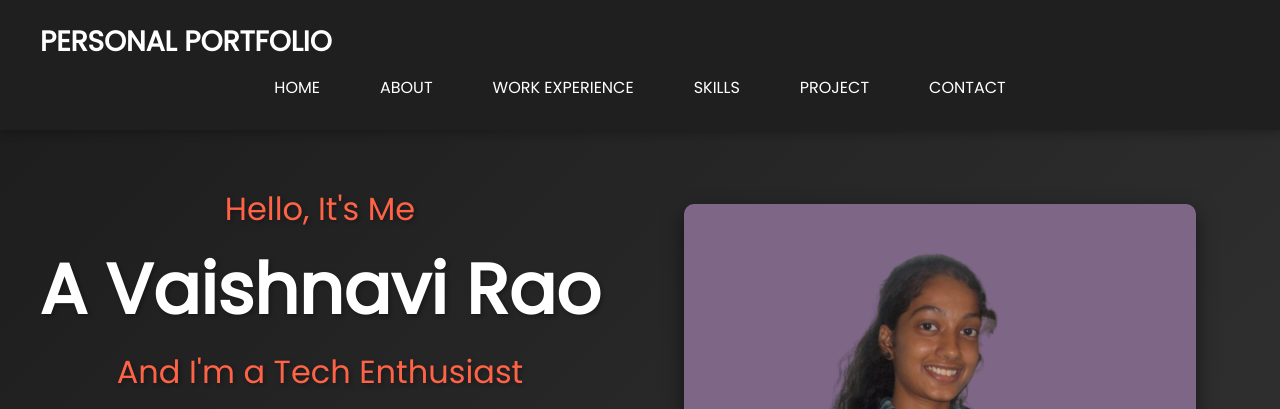
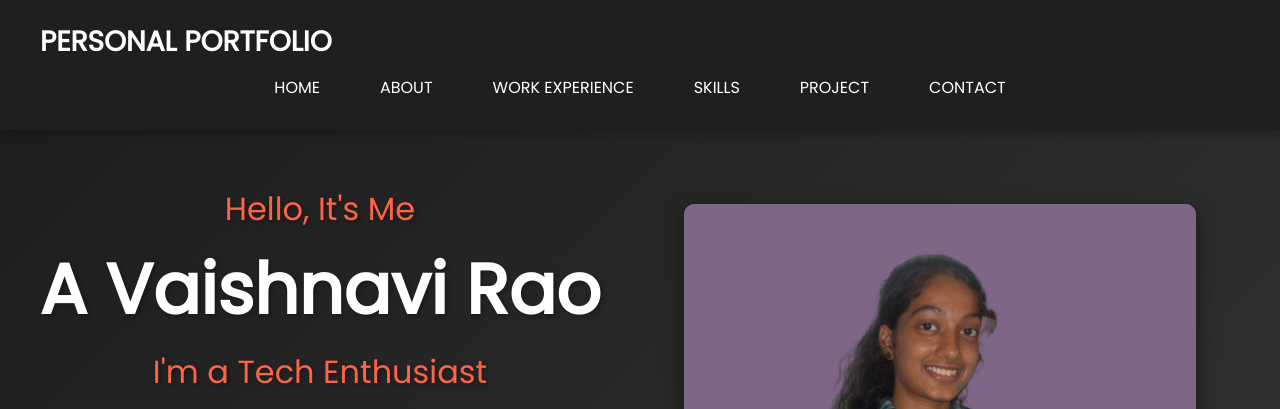
Before and after one commit to 25vaishnavirao/vaishnaviraoportfolio.github.io, a plain HTML site: page index.html in a window 1280 px wide. Shown: the top 409 px of the page. Drawn offline with nearby package versions, Linux system fonts and the light colour scheme.

Commit message:
Update index.html

```diff
--- a/index.html
+++ b/index.html
@@ -41,7 +41,7 @@
       <div class="home-content">
         <h3>Hello, It's Me</h3>
         <h1>A Vaishnavi Rao</h1>
-        <h3>And I'm a Tech Enthusiast</h3>
+        <h3>I'm a Tech Enthusiast</h3>
         <p>
           Welcome to my portfolio! Here you'll find a glimpse into
           the diverse range of my skills and interests.
```
